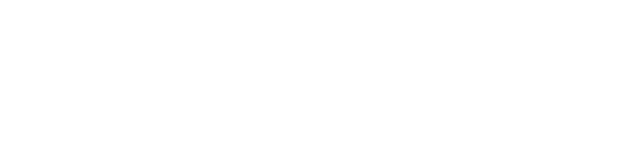
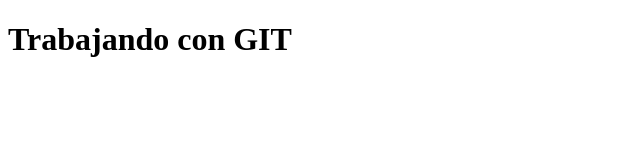
Before and after one commit to GerarPadilla/Primer-Repositorio.-Aprendiendo-GIT, a plain HTML site: page index.html in a window 1280 px wide. Shown: the whole page, without its empty margins (0-640 px from the left). Drawn offline with Linux system fonts and the light colour scheme.

Commit message:
Agregado un h1 en index.html

```diff
--- a/index.html
+++ b/index.html
@@ -7,6 +7,6 @@
     <title>Document</title>
 </head>
 <body>
-
+    <h1>Trabajando con GIT</h1>
 </body>
 </html>
```
